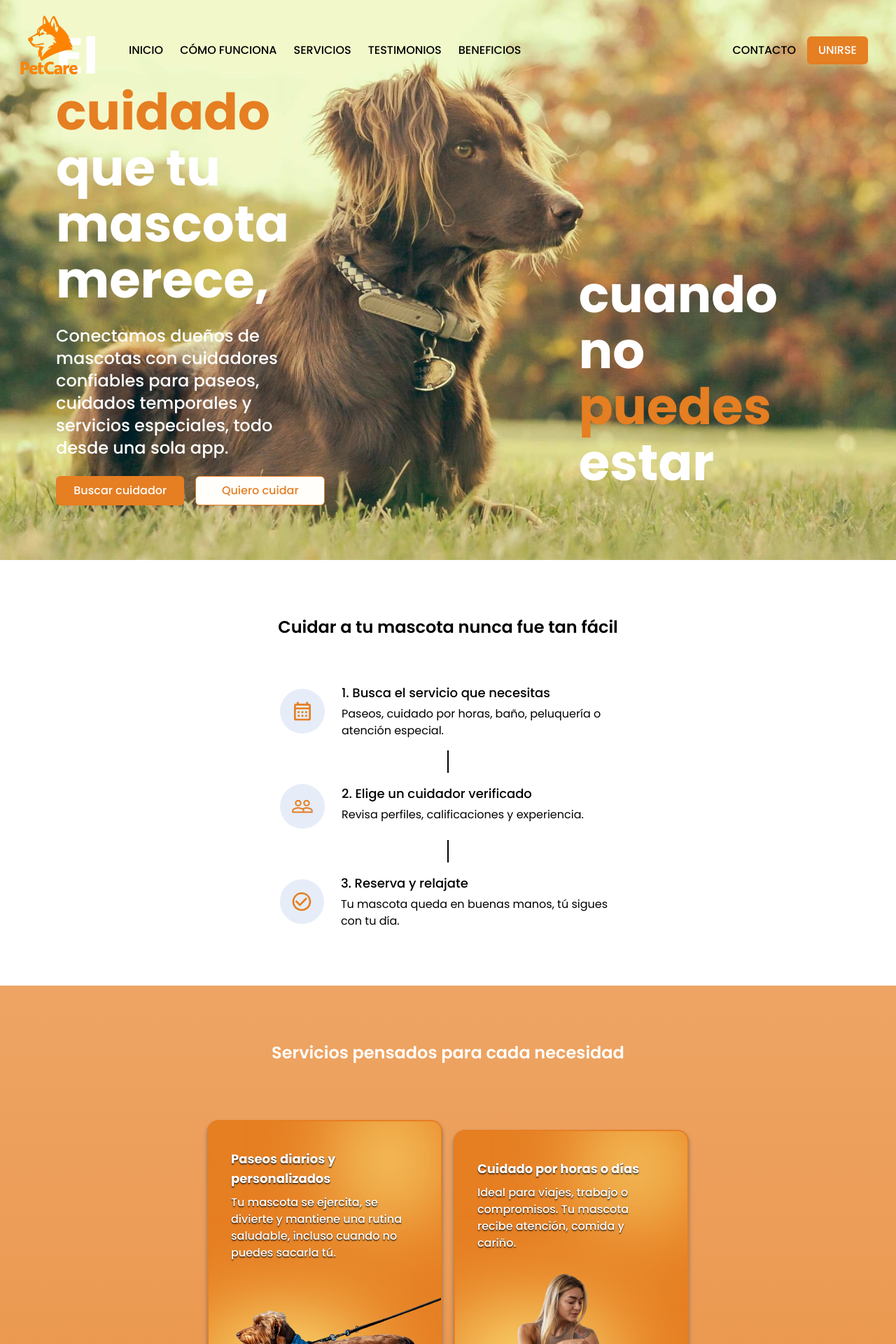
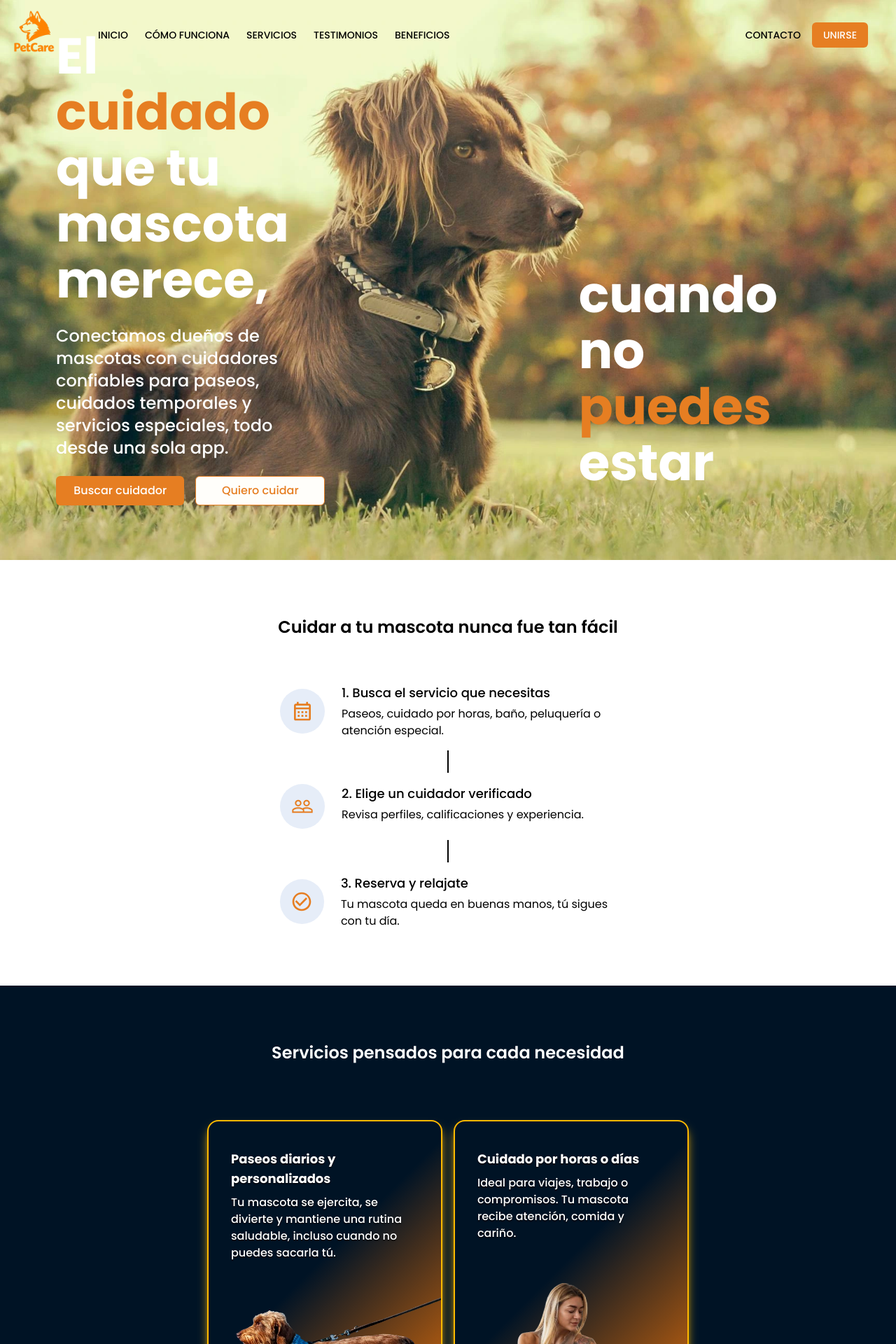
Before and after one commit to GabiniJQ/petcare, a React (Vite) app: page / in a window 1280 px wide. Shown: the top 1920 px of the page at 70% size. Built offline with nearby package versions, Linux system fonts and the light colour scheme.

Commit message:
Refactor styles and components for improved layout and responsiveness; add ScrollToTop functionality

```diff
--- a/src/index.css
+++ b/src/index.css
@@ -1,15 +1,16 @@
-@import "tailwindcss";
+@import 'tailwindcss';
 @theme {
-  --color-primary: #E67E22;
-  --color-secondary: #FFFEFA;
+  --color-primary: #e67e22;
+  --color-secondary: #fffefa;
 
   --color-primary-dark: #d47420;
   --color-secondary-dark: #f7f7f7;
   --color-blue-dark: #234566;
+  --color-blue-black: #001325;
 
-  --color-blue-icon: #E6EDF8;
-  --color-blue-dark-gradient: #E6EDF8;/* #234566; */
-  --color-blue-light-gradient: #FFFEFA;/* #468BCC; */
+  --color-blue-icon: #e6edf8;
+  --color-blue-dark-gradient: #e6edf8; /* #234566; */
+  --color-blue-light-gradient: #fffefa; /* #468BCC; */
 
   --font-title: 'Poppins', sans-serif;
 }
@@ -26,21 +27,20 @@
   background-size: cover;
   position: relative;
 }
-
 .nav-inset-shadow {
   box-shadow: inset 0 -2px 11px 0px rgba(218, 218, 218, 0.19);
 }
 
 @utility bg-body {
-  @apply bg-linear-to-b from-secondary from-20% to-primary
+  @apply bg-linear-to-b from-secondary from-20% to-primary;
 }
 
 @utility title {
-  @apply font-title font-bold leading-11
+  @apply font-title font-bold leading-11;
 }
 
 @utility subtitle {
-  @apply font-title font-semibold text-center md:text-2xl
+  @apply font-title font-semibold text-center md:text-2xl;
 }
 
 @utility text-2xs {
@@ -60,11 +60,11 @@
 }
 
 @utility footer-icon {
-  @apply hover:-translate-y-2 transition cursor-pointer
+  @apply hover:-translate-y-2 transition cursor-pointer;
 }
 
 @utility bg-benefits {
-  @apply bg-[url('/img/puppies-collection.webp')] bg-blend-luminosity
+  @apply bg-[url('/img/puppies-collection.webp')] bg-blend-luminosity;
 }
 
 @utility bg-linear-primary {
@@ -74,3 +74,11 @@
 @utility bg-benefit-card {
   @apply bg-linear-primary shadow-md border-2 border-amber-500 rounded-xl p-4;
 }
+
+@utility bg-orange-fade {
+  background: linear-gradient(
+    134.95deg,
+    rgba(217, 217, 217, 0) 47.16%,
+    rgb(221, 109, 11) 100%
+  );
+}
--- a/src/pages/home/Hero.tsx
+++ b/src/pages/home/Hero.tsx
@@ -2,7 +2,7 @@ import { Button } from '../../shared/components/Button'
 
 const Hero = () => {
   return (
-    <section className='hero-bg flex flex-col px-6 py-10 lg:px-20 lg:pb-20'>
+    <section className='hero-bg flex flex-col px-6 py-10 lg:px-20 lg:pb-20 2xl:px-40'>
       <div className='flex flex-1 flex-col gap-6 justify-end xl:justify-center xl:relative'>
         <h1 className='title text-4xl text-white lg:text-6xl lg:leading-14 xl:max-w-1/3 xl:text-7xl xl:leading-20 2xl:text-8xl'>
           El <span className='text-primary'>cuidado</span> que tu mascota
--- a/src/pages/home/Services.tsx
+++ b/src/pages/home/Services.tsx
@@ -7,10 +7,10 @@ import {
 
 const Services = () => {
   return (
-    <section className='flex flex-col gap-10  py-10 px-4 bg-card-service sm:py-20 sm:px-20 xl:px-40'>
+    <section className='flex flex-col gap-10  py-10 px-4 bg-blue-black sm:py-20 sm:px-20 xl:px-40'>
       <h1 className='subtitle text-white'>Servicios pensados para cada necesidad</h1>
 
-      <div className='grid gap-4 md:grid-cols-2 lg:p-10 place-items-center xl:max-w-4/5 xl:mx-auto'>
+      <div className='grid gap-4 md:grid-cols-2 lg:p-10 place-items-center xl:max-w-4/5 xl:mx-auto 2xl:grid-cols-4'>
         <ServiceCard>
           <ServiceCardTitle>Paseos diarios y personalizados</ServiceCardTitle>
 
--- a/src/pages/home/Steps.tsx
+++ b/src/pages/home/Steps.tsx
@@ -4,7 +4,7 @@ import IconCircle from '../../shared/components/IconCircle'
 const Steps = () => {
   return (
     <section className='flex flex-col gap-10 py-10 px-4 sm:py-20 sm:px-20 lg:gap-16 xl:px-40'>
-      <h1 className='subtitle'>Cuidar a tu mascota nunca fue tan fácil</h1>
+      <h1 className='subtitle' id='how-works'>Cuidar a tu mascota nunca fue tan fácil</h1>
 
       <div className='flex flex-col lg:max-w-1/2 lg:mx-auto'>
         <div className='flex justify-between gap-4 lg:gap-6'>
--- a/src/pages/home/index.tsx
+++ b/src/pages/home/index.tsx
@@ -1,4 +1,5 @@
 import Navbar from '../../shared/components/Navbar'
+import ScrollToTop from '../../shared/components/ScrollToTop'
 import Benefits from './Benefits'
 import FinalCTA from './FinalCTA'
 import Footer from './Footer'
@@ -25,6 +26,8 @@ const HomePage = () => {
 
         <FinalCTA />
 
+        <ScrollToTop />
+
         <Footer />
       </div>
 
--- a/src/shared/components/Navbar.tsx
+++ b/src/shared/components/Navbar.tsx
@@ -11,7 +11,7 @@ const Navbar = () => {
   const { isTopScreen, isScrollUp } = useTopScreen()
 
   return (
-    <div
+    <header
       className={clsx(
         'absolute top-0 z-50 w-full transition',
         (isScrollUp || MobileMenuOpen) && 'fixed',
@@ -19,7 +19,7 @@ const Navbar = () => {
     >
       <nav
         className={clsx(
-          'flex justify-between items-center relative transition w-full',
+          'flex justify-between items-center relative transition w-full 2xl:px-40',
           !isTopScreen && 'nav-inset-shadow',
         )}
       >
@@ -32,17 +32,32 @@ const Navbar = () => {
           alt='PetCare Logo'
           width={100}
           height={100}
-          className='sm:w-36'
+          className=''
         />
 
         {/* Desktop Nav Buttons */}
-        <div className='hidden w-full justify-between items-center px-10 font-medium lg:flex '>
-          <div className='flex gap-4 xl:gap-6'>
-            <a href=''>INICIO</a>
-            <a href=''>CÓMO FUNCIONA</a>
-            <a href=''>SERVICIOS</a>
-            <a href=''>TESTIMONIOS</a>
-            <a href=''>BENEFICIOS</a>
+        <div className='hidden w-full justify-between items-center px-10 text-sm font-medium lg:flex '>
+          <div
+            className={clsx(
+              'flex gap-4 xl:gap-6',
+              isScrollUp && 'text-shadow-neutral-50 text-shadow-md',
+            )}
+          >
+            <button className='hover:text-primary cursor-pointer' onClick={() => scrollTo({ top: 0, behavior: 'smooth' })}>
+              INICIO
+            </button>
+            <a href='#how-works' className='hover:text-primary'>
+              CÓMO FUNCIONA
+            </a>
+            <a href='#services' className='hover:text-primary'>
+              SERVICIOS
+            </a>
+            <a href='#testimonials' className='hover:text-primary'>
+              TESTIMONIOS
+            </a>
+            <a href='#benefits' className='hover:text-primary'>
+              BENEFICIOS
+            </a>
           </div>
 
           <div className='flex items-center justify-center gap-4'>
@@ -53,7 +68,7 @@ const Navbar = () => {
 
         <div className='flex items-center justify-center min-w-25 lg:hidden'>
           <button onClick={() => setMobileMenuOpen(!MobileMenuOpen)}>
-            <HiBars3 className='text-orange-600 size-12 sm:size-20' />
+            <HiBars3 className='text-orange-600 size-12' />
           </button>
         </div>
       </nav>
@@ -68,7 +83,7 @@ const Navbar = () => {
           ></div>
         </>
       )}
-    </div>
+    </header>
   )
 }
 
--- /dev/null
+++ b/src/shared/components/ScrollToTop.tsx
@@ -0,0 +1,28 @@
+import { useEffect, useState } from 'react'
+import { CgChevronUp } from 'react-icons/cg'
+
+const ScrollToTop = () => {
+  const [isHalfPage, setIsHalfPage] = useState(window.scrollY > 2500)
+
+  useEffect(() => {
+    const checkScroll = () => {
+      setIsHalfPage(window.scrollY > 2500)
+    }
+
+    window.addEventListener('scroll', checkScroll)
+
+    return () => window.removeEventListener('scroll', checkScroll)
+  }, [])
+
+  if (isHalfPage)
+    return (
+      <div
+        className='fixed bottom-20 right-5 bg-linear-primary text white font-bold p-3 rounded-full cursor-pointer'
+        onClick={() => scrollTo({ top: 0, behavior: 'smooth' })}
+      >
+        <CgChevronUp className='size-4 2xl:size-6'/>
+      </div>
+    )
+}
+
+export default ScrollToTop
--- a/src/shared/components/ServiceCard.tsx
+++ b/src/shared/components/ServiceCard.tsx
@@ -10,13 +10,15 @@ export const ServiceCard = ({ className, children }: ServiceCardProps) => {
   return (
     <div
       className={clsx(
-        'relative flex flex-col gap-2 pt-4 bg-primary max-w-96 rounded-2xl overflow-hidden shadow-md shadow-gray-500 border-2 border-primary/10 lg:pt-10 lg:min-h-100',
+        'relative flex flex-col gap-2 pt-4 bg-blue-black max-w-96 rounded-2xl overflow-hidden shadow-lg shadow-amber-400 border-2 border-amber-400 lg:pt-10 lg:min-h-100 xl:h-full',
         className,
       )}
     >
-      <div className='absolute -top-4 left-1/2 translate-x-1/3 w-1/3 h-1/3 bg-yellow-200 blur-3xl'></div>
+      {/* <div className='absolute -top-4 left-1/2 translate-x-1/3 w-1/3 h-1/3 bg-yellow-200 blur-3xl'></div>
 
-      <div className='absolute bottom-0 left-0 w-2/3 h-1/3 bg-yellow-200 blur-3xl'></div>
+      <div className='absolute bottom-0 left-0 w-2/3 h-1/3 bg-yellow-200 blur-3xl'></div> */}
+
+      <div className='absolute size-full inset-0 bg-orange-fade'></div>
 
       {children}
     </div>
@@ -28,12 +30,12 @@ type ServiceCardTitleProps = {
 }
 
 export const ServiceCardTitle = ({ children }: ServiceCardTitleProps) => {
-  return <h3 className='flex-1 font-bold text-white px-4 z-10 text-shadow-black/40 text-shadow-sm lg:px-8 lg:text-lg '>{children}</h3>
+  return <h3 className='font-bold text-white px-4 z-10 text-shadow-black/40 text-shadow-sm lg:px-8 lg:text-lg '>{children}</h3>
 }
 
 export const ServiceCardText = ({ children }: ServiceCardTitleProps) => {
   return (
-    <p className='flex-1 font-medium text-white text-xs px-4 text-shadow-black/40 text-shadow-sm z-10 lg:px-8 lg:text-base'>
+    <p className='flex-1  font-medium text-white text-xs px-4 text-shadow-black/40 text-shadow-sm z-10 lg:px-8 lg:text-base'>
       {children}
     </p>
   )
--- a/src/shared/hooks/useTopScreen.tsx
+++ b/src/shared/hooks/useTopScreen.tsx
@@ -10,7 +10,7 @@ const useTopScreen = () => {
 
       setIsTopScreen(window.scrollY === 0)
       setCurrentScroll((prevScroll) => {
-        if (prevScroll > window.scrollY) {
+        if (prevScroll > window.scrollY && window.scrollY !== 0) {
           setIsScrollUp(true)
         } else {
           setIsScrollUp(false)
```
